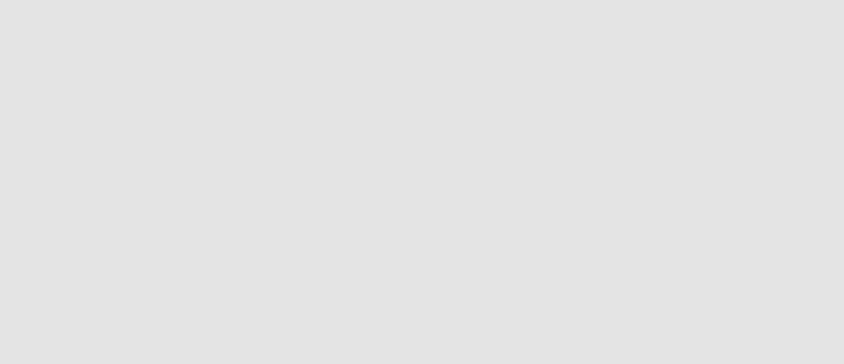
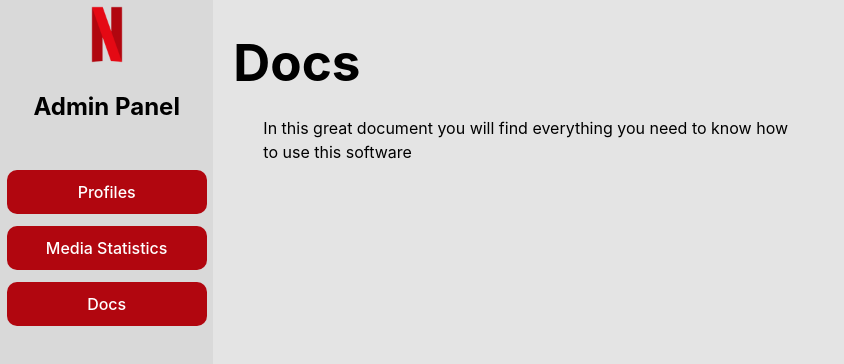
Before and after one commit to 2560p/data-front, a React (Vite) app: page /docs in a window 1280 px wide. Before the commit this address had no page. Shown: the top 364 px of the page, without its empty margins (0-844 px from the left). Built offline with nearby package versions, Linux system fonts and the light colour scheme.

Commit message:
Added docs

```diff
--- a/src/App.tsx
+++ b/src/App.tsx
@@ -1,8 +1,9 @@
 import './App.css'
 import { BrowserRouter as Router, Routes, Route } from 'react-router-dom';
-import Login from './pages/login/Login'
-import SignUp from './pages/register/SignUp'
-import ResetPassword from './pages/resetPass/ResetPassword'
+import Login from './pages/login/Login';
+import SignUp from './pages/register/SignUp';
+import ResetPassword from './pages/resetPass/ResetPassword';
+import Docs from './pages/adminpanel-docs/Docs';
 
 function App() {
   return (
@@ -12,6 +13,7 @@
           <Route path={"/"} element={<Login />} />
           <Route path={"/register"} element={<SignUp />} />
           <Route path={"/resetPassword"} element={<ResetPassword />} />
+          <Route path={"/docs"} element={<Docs />} />
         </Routes>
       </div>
     </Router>
--- /dev/null
+++ b/src/pages/adminpanel-docs/Docs.css
@@ -0,0 +1,64 @@
+body, html {
+  margin: 0;
+  padding: 0;
+  background-color: #E4E4E4;
+  color:  black;
+}
+
+body {
+  overflow-x: hidden;
+}
+
+.gridBody {
+  display: grid;
+  grid-template-columns: repeat(6, 1fr);
+  width: 100vw;
+}
+
+.navBar {
+  grid-column: 1/2;
+  background-color: #D9D9D9;
+  display: flex;
+  align-items: center;
+  flex-direction: column;
+  min-height: 100vh;
+}
+
+.navButtons {
+  display: flex;
+  flex-direction: column;
+  margin-top: 20px;
+}
+
+.navButtons > button {
+  background-color: #B1060F;
+  color: white;
+  padding: 12px;
+  margin: 6px 0;
+  border: none;
+  border-radius: 10px;
+  cursor: pointer;
+  text-align: center;
+  width: 200px;
+}
+
+.navButtons > button:hover {
+  background-color: #6a060b;
+}
+
+.header {
+  grid-column: 2/6;
+  grid-row: 1;
+  display: flex;
+  flex-direction: column;
+  margin-left: 20px;
+}
+
+.docs {
+  color: black;
+  grid-column: 2/5;
+  grid-row: 1;
+  padding-top: 100px;
+  padding-left: 50px;
+  padding-right: 50px;
+}
--- /dev/null
+++ b/src/pages/adminpanel-docs/Docs.tsx
@@ -0,0 +1,33 @@
+import React from "react";
+import "./Docs.css";
+import NetflixLogo from "../../components/NetflixLogo";
+
+
+
+const Docs = () => {
+    return (
+        <div className="gridBody">
+            <div className="navBar">
+                <NetflixLogo />
+                <h2>Admin Panel</h2>
+                <div className="navButtons">
+                    <button>Profiles</button>
+                    <button>Media Statistics</button>
+                    <button>Docs</button>
+                </div>
+            </div>
+            <div className="header">
+                <header>
+                    <h1>Docs</h1>
+                </header>
+            </div>
+            <div className="docs">
+              <p>
+                In this great document you will find everything you need to know how to use this software
+              </p>
+            </div>
+        </div>
+    );
+};
+
+export default Docs;
```
